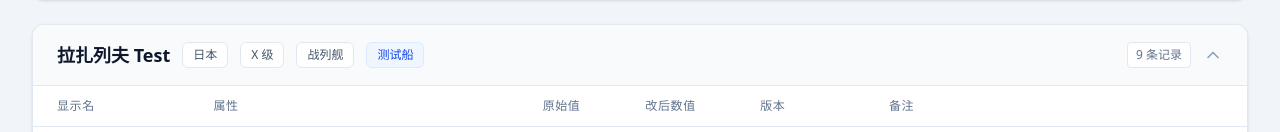
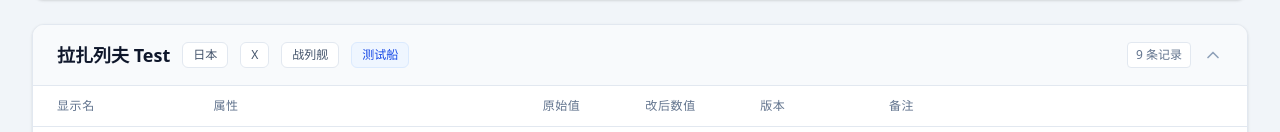
Before and after one commit to Hathor1998/LESTA_change_history, a React (Vite) app: page / in a window 1280 px wide. Shown: the part 339-471 px from the top of the page. Built offline with nearby package versions, Linux system fonts and the light colour scheme.

Commit message:
fix: normalize version and tier filters

```diff
--- a/src/components/GroupedDataView.tsx
+++ b/src/components/GroupedDataView.tsx
@@ -29,6 +29,18 @@ function compareVersionsDesc(left: string, right: string): number {
 
 function uniqueStrings(values: string[]): string[] {
   return Array.from(new Set(values.filter(Boolean)));
+}
+
+const romanTiers = ['', 'I', 'II', 'III', 'IV', 'V', 'VI', 'VII', 'VIII', 'IX', 'X'];
+
+function formatTier(tier: string): string {
+  const value = Number.parseInt(tier, 10);
+  if (value === 11) return '⭐';
+  return romanTiers[value] ?? tier;
+}
+
+function isGameVersion(version: string): boolean {
+  return /^\d{1,2}\.\d{1,2}$/.test(version);
 }
 
 function trendTone(trend: BalanceChange['trend']): string {
@@ -67,9 +79,9 @@ export default function GroupedDataView({ data, category }: GroupedDataViewProps
 
   const categoryData = useMemo(() => data.filter((item) => item.category === category), [category, data]);
   const nations = useMemo(() => uniqueStrings(categoryData.map((item) => item.nation)).sort((a, b) => a.localeCompare(b, 'zh-CN')), [categoryData]);
-  const tiers = useMemo(() => uniqueStrings(categoryData.map((item) => item.tier)).sort((a, b) => Number.parseInt(a, 10) - Number.parseInt(b, 10)), [categoryData]);
+  const tiers = useMemo(() => uniqueStrings(categoryData.map((item) => item.tier)).filter((tier) => /^\d{1,2}$/.test(tier)).sort((a, b) => Number.parseInt(a, 10) - Number.parseInt(b, 10)), [categoryData]);
   const types = useMemo(() => uniqueStrings(categoryData.map((item) => item.type)).sort((a, b) => a.localeCompare(b, 'zh-CN')), [categoryData]);
-  const versions = useMemo(() => uniqueStrings(categoryData.map((item) => item.version)).sort(compareVersionsDesc), [categoryData]);
+  const versions = useMemo(() => uniqueStrings(categoryData.map((item) => item.version)).filter(isGameVersion).sort(compareVersionsDesc), [categoryData]);
 
   const filteredData = useMemo(() => {
     const keyword = searchTerm.trim().toLowerCase();
@@ -139,7 +151,7 @@ export default function GroupedDataView({ data, category }: GroupedDataViewProps
               <select className="block w-24 border border-slate-300 rounded-lg px-3 py-2 text-sm bg-white" value={tierFilter} onChange={(event) => setTierFilter(event.target.value)}>
                 <option value="">全部等级</option>
                 {tiers.map((tier) => (
-                  <option key={tier} value={tier}>{tier}</option>
+                  <option key={tier} value={tier}>{formatTier(tier)}</option>
                 ))}
               </select>
             )}
@@ -191,7 +203,7 @@ export default function GroupedDataView({ data, category }: GroupedDataViewProps
                     <div className="flex items-center gap-3 flex-wrap">
                       <h3 className="text-lg font-bold text-slate-900">{groupName}</h3>
                       {firstItem.nation && <span className="bg-white px-2.5 py-1 rounded-md border border-slate-200 text-xs text-slate-600">{firstItem.nation}</span>}
-                      {firstItem.tier && <span className="bg-white px-2.5 py-1 rounded-md border border-slate-200 text-xs text-slate-600">{firstItem.tier} 级</span>}
+                      {firstItem.tier && <span className="bg-white px-2.5 py-1 rounded-md border border-slate-200 text-xs text-slate-600">{formatTier(firstItem.tier)}</span>}
                       {firstItem.type && <span className="bg-white px-2.5 py-1 rounded-md border border-slate-200 text-xs text-slate-600">{firstItem.type}</span>}
                       {category === 'ship' && (
                         <span className="bg-blue-50 px-2.5 py-1 rounded-md border border-blue-100 text-xs text-blue-700">
```
Also changed, not shown: src/data/generated/balanceChanges.json, 3 other files (tests, documents, lock files or other folders).
